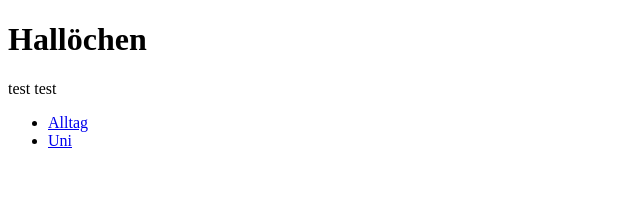
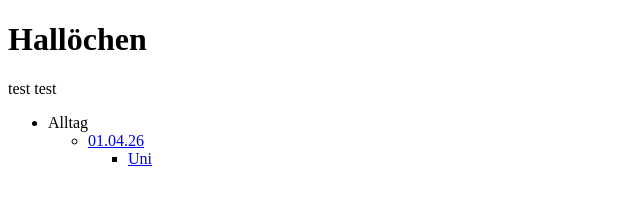
Before and after one commit to HansenLuke/blog, a plain HTML site: page index.html in a window 1280 px wide. Shown: the whole page, without its empty margins (0-640 px from the left). Drawn offline with Linux system fonts and the light colour scheme.

Commit message:
Update index.html

```diff
--- a/index.html
+++ b/index.html
@@ -10,10 +10,14 @@
     <p>test test</p>
 
     <ul>
-      <li><a href="alltag.html">Alltag</a></
-li>
-       <li><a href="uni.html">Uni</a></
-li>
+      <li>
+        Alltag
+      <ul>
+        <li><a href="010426.html">01.04.26</a></li>
+        <ul>
+        </li>
+
+       <li><a href="uni.html">Uni</a></li>
     </ul>
   </body>
 </html>
```
